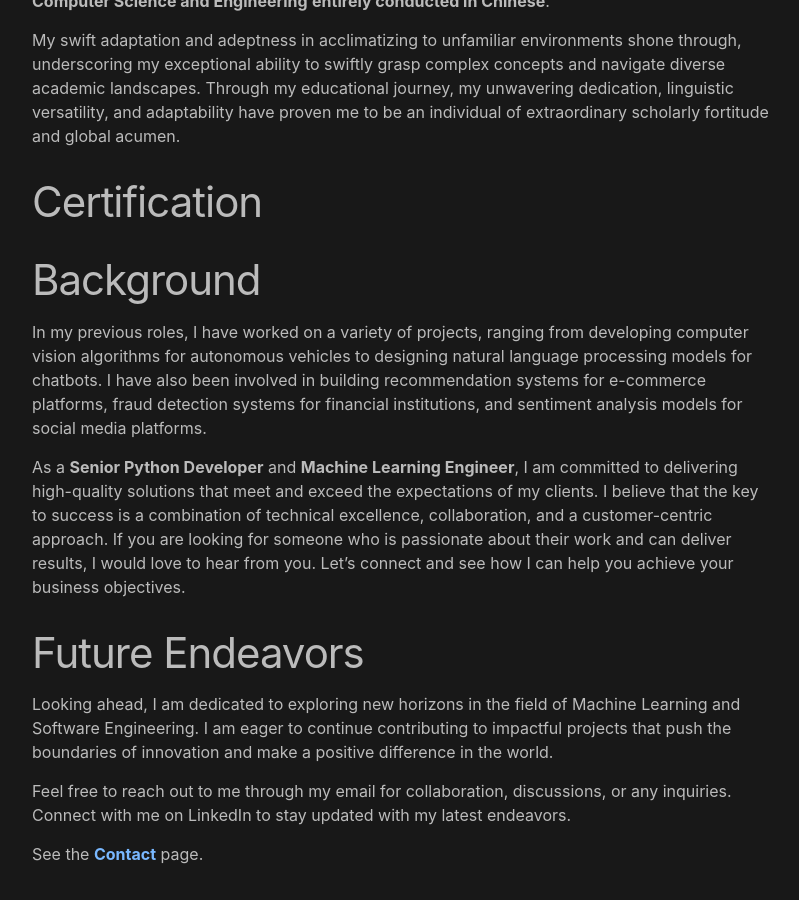
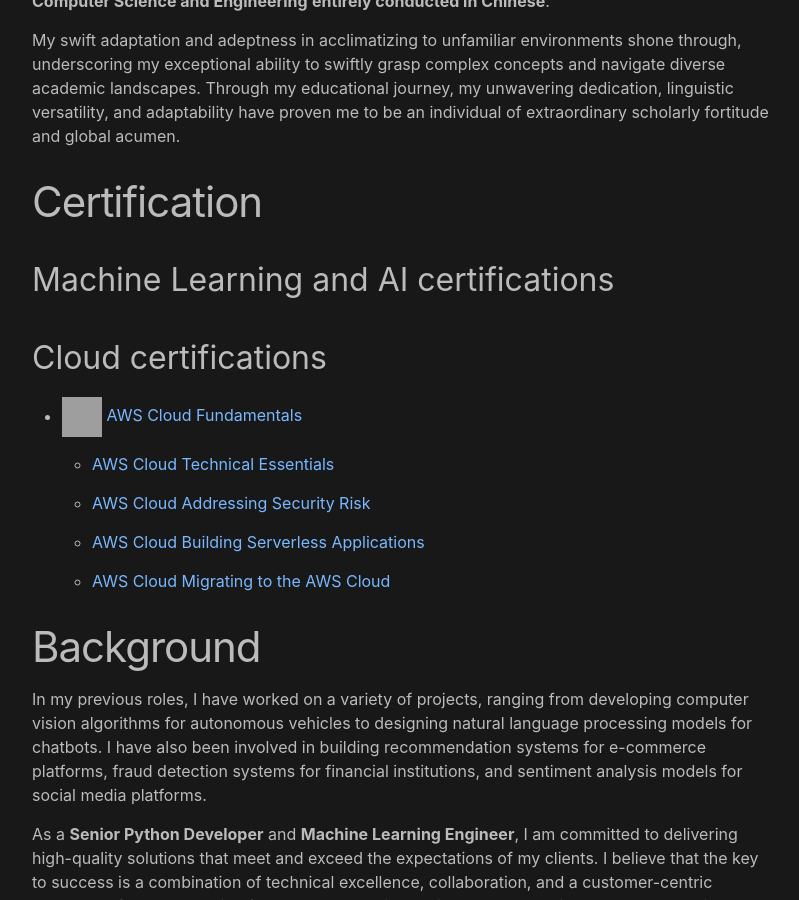
Before and after one commit to theoparashkevov/theoparashkevov.github.io, a Jekyll site: the page built from docs/index.md, in a window 1280 px wide and 900 px high, scrolled down 3667 px. Shown: the whole window, without its empty margins (238-1037 px from the left). Built offline with Jekyll 4.4.1, drawn with Linux system fonts in a browser that asks for light colours; grey boxes are pictures that could not be loaded.

Commit message:
test certificates

```diff
--- a/docs/index.md
+++ b/docs/index.md
@@ -91,6 +91,20 @@
 
 # Certification
 
+## Machine Learning and AI certifications
+
+## Cloud certifications
+
+ - <img src="https://raw.githubusercontent.com/devicons/devicon/master/icons/amazonwebservices/amazonwebservices-original-wordmark.svg" alt="aws" width="40" height="40" style="max-width: 100%;"> [AWS Cloud Fundamentals](https://www.coursera.org/account/accomplishments/specialization/certificate/BW8ZJKANHPH5)
+
+    - <i class="devicon-amazonwebservices-plain-wordmark"></i>
+    <a href="https://www.coursera.org/account/accomplishments/certificate/42KDWYQFQ9SK"> AWS Cloud Technical Essentials </a>
+
+    - [AWS Cloud Addressing Security Risk](https://www.coursera.org/account/accomplishments/certificate/UN9M2TQRBBJV)
+
+    - [AWS Cloud Building Serverless Applications](https://www.coursera.org/account/accomplishments/certificate/HPG7K3KRS52T)
+
+    - [AWS Cloud Migrating to the AWS Cloud](https://www.coursera.org/account/accomplishments/certificate/4L4WXEKJA8GE)
 
 # Background
 
```
